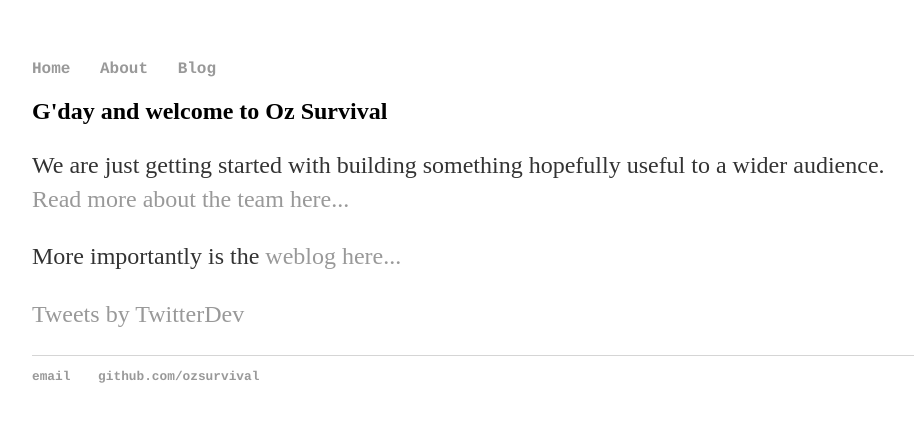
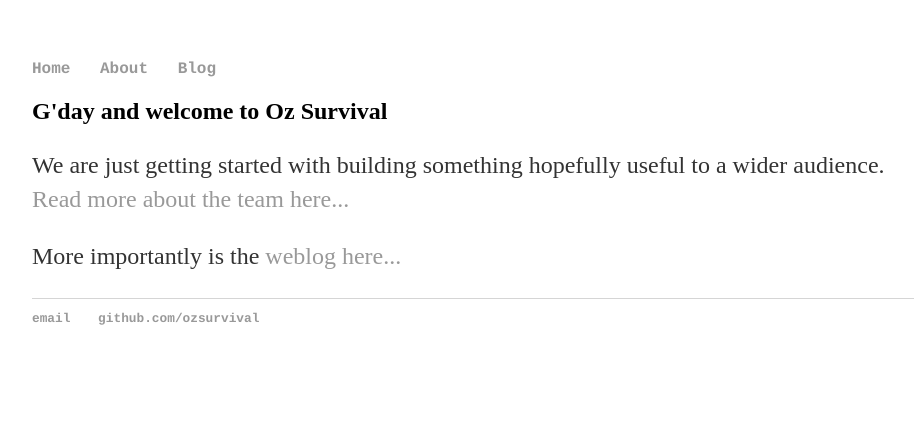
Before and after one commit to ozsurvival/ozsurvival.github.io, a Jekyll site: the page built from index.html, in a window 1280 px wide. Shown: the top 422 px of the page, without its empty margins (160-1074 px from the left). Built offline with Jekyll 4.4.1, drawn with Linux system fonts in a browser that asks for light colours; comment, search, counter and statistics services are not loaded.

Commit message:
Update index.html

```diff
--- a/index.html
+++ b/index.html
@@ -10,5 +10,4 @@ title: Welcome
 about the team here...</a></p>
 
 <p>More importantly is the <a href="/blog">weblog here...</a></p>
-<p><a class="twitter-timeline" data-lang="en" data-width="220" data-height="200" data-theme="dark" href="https://twitter.com/TwitterDev?ref_src=twsrc%5Etfw">Tweets by TwitterDev</a> <script async src="https://platform.twitter.com/widgets.js" charset="utf-8"></script></p>
 </div><!-- /.blurb -->
```
